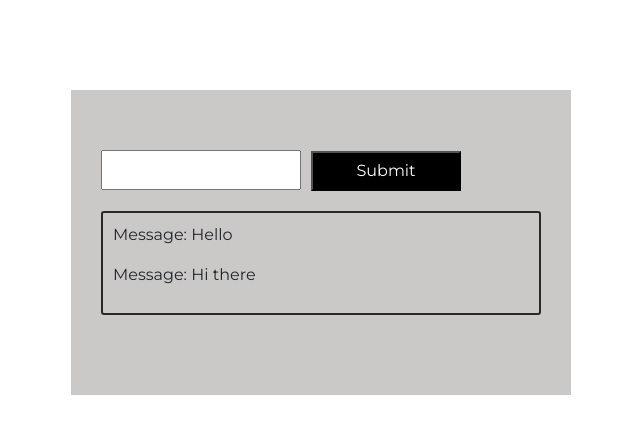
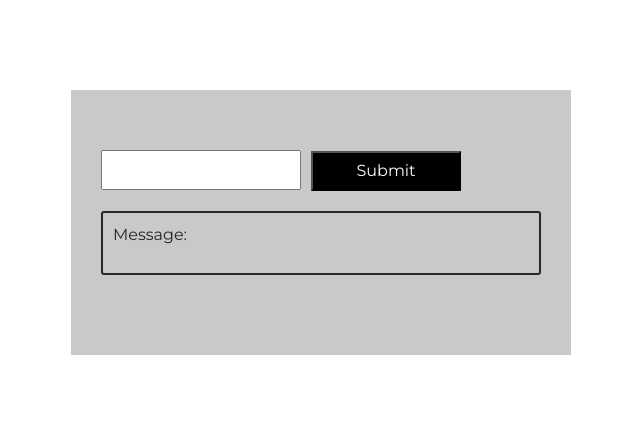
Before and after one commit to VIS-WAS/ekart, an Angular app: page / in a window 1280 px wide. Shown: the top 434 px of the page, without its empty margins (441-1081 px from the left). Built offline with nearby package versions, Linux system fonts and the light colour scheme.

Commit message:
ngDoCheck example

```diff
--- a/src/app/app.component.html
+++ b/src/app/app.component.html
@@ -6,12 +6,12 @@
 
 <!-- <button type="button" class="btn btn-danger">Danger</button> -->
 
-<!---------//ngOnchange example//----------------->
+<!---------//ngDocheck example//----------------->
 
 <div class="container">
-  <input type="text" name="" id="" #inputEl />
+  <input type="text" name="" id="" #inputEl (focus)="(0)" />
   <button (click)="onBtnClicked(inputEl)">Submit</button>
   <z-teach [message]="inputVal"></z-teach>
 </div>
 
-<!---------//ngOnchange example//----------------->
+<!---------//ngngDocheck example//----------------->
--- a/src/app/app.component.ts
+++ b/src/app/app.component.ts
@@ -8,20 +8,16 @@ import { Component } from '@angular/core';
 export class AppComponent {
   title = 'angular-ekart';
 
-  //---------//ngOnchange example//------------//
+  //---------//ngDocheck example//------------//
 
-  inputVal: string[] = ['Hello', 'Hi there'];
+  inputVal: string = '';
 
   onBtnClicked(inputEl: HTMLInputElement) {
-    this.inputVal.push(inputEl.value);
+    this.inputVal = inputEl.value;
   }
-  //---------//ngOnchange example//------------//
-
-  //---------//constructor example//------------//
 
   constructor() {
     console.log('app component constructor called');
   }
-
-  //---------//constructor example//------------//
+  //---------//ngDocheck example//------------//
 }
--- a/src/app/z-teach/z-teach.component.html
+++ b/src/app/z-teach/z-teach.component.html
@@ -1,5 +1,5 @@
-<!------------// ngOnchange example //-------------->
+<!------------// ngDocheck example //-------------->
 <div class="demo">
-  <p #temp *ngFor="let msg of message">Message: {{ msg }}</p>
+  <p #temp>Message: {{ message }}</p>
 </div>
-<!------------// ngOnchange example //-------------->
+<!------------// ngDocheck example //-------------->
--- a/src/app/z-teach/z-teach.component.ts
+++ b/src/app/z-teach/z-teach.component.ts
@@ -1,5 +1,6 @@
 import {
   Component,
+  DoCheck,
   ElementRef,
   Input,
   OnChanges,
@@ -13,18 +14,12 @@ import {
   templateUrl: './z-teach.component.html',
   styleUrls: ['./z-teach.component.css'],
 })
-export class ZTeachComponent implements OnChanges, OnInit {
+export class ZTeachComponent implements OnChanges, OnInit, DoCheck {
   title: string = 'Demo component';
 
-  //---------//ngOnchange example//------------//
+  //---------//ngDocheck example//------------//
 
-  @Input() message: string[];
-
-  //---------//ngOnchange example//------------//
-
-  //---------//ngOninit example//------------//
-
-  @ViewChild('temp') tempPara: ElementRef;
+  @Input() message: string;
 
   constructor() {
     console.log('z-teach component constructor called');
@@ -32,14 +27,15 @@ export class ZTeachComponent implements OnChanges, OnInit {
 
   ngOnChanges(changes: SimpleChanges) {
     console.log('ngOnchange hook  called');
-    console.log(this.message);
   }
 
   ngOnInit() {
     console.log('ngInit hook  called');
-    // console.log(this.tempPara.nativeElement); // this will throw an error due to view, child component,
-    //project view in not yet initiaze here. So @ViewChild() ....@contenChildren will not ne available
+  }
 
-    //---------//ngOnInit example//------------//
+  ngDoCheck() {
+    console.log('ngDoCheck is called');
   }
+
+  //---------//ngDocheck example//------------//
 }
```
